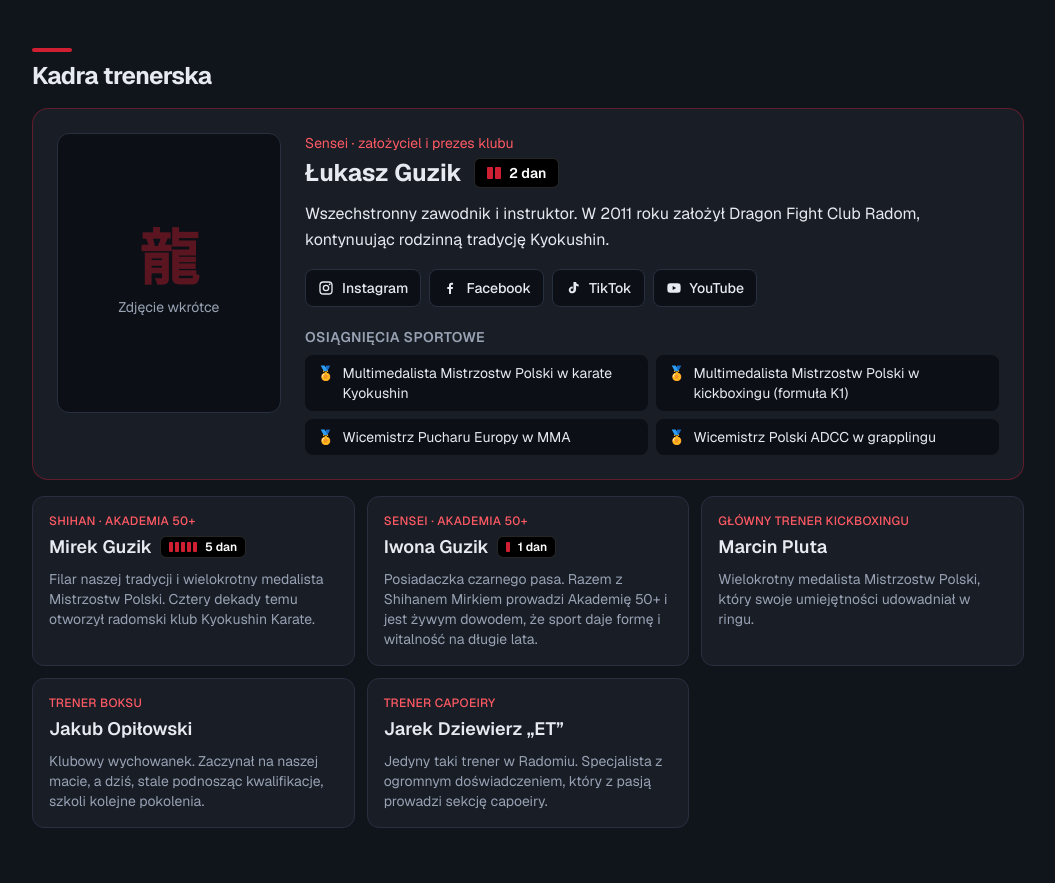
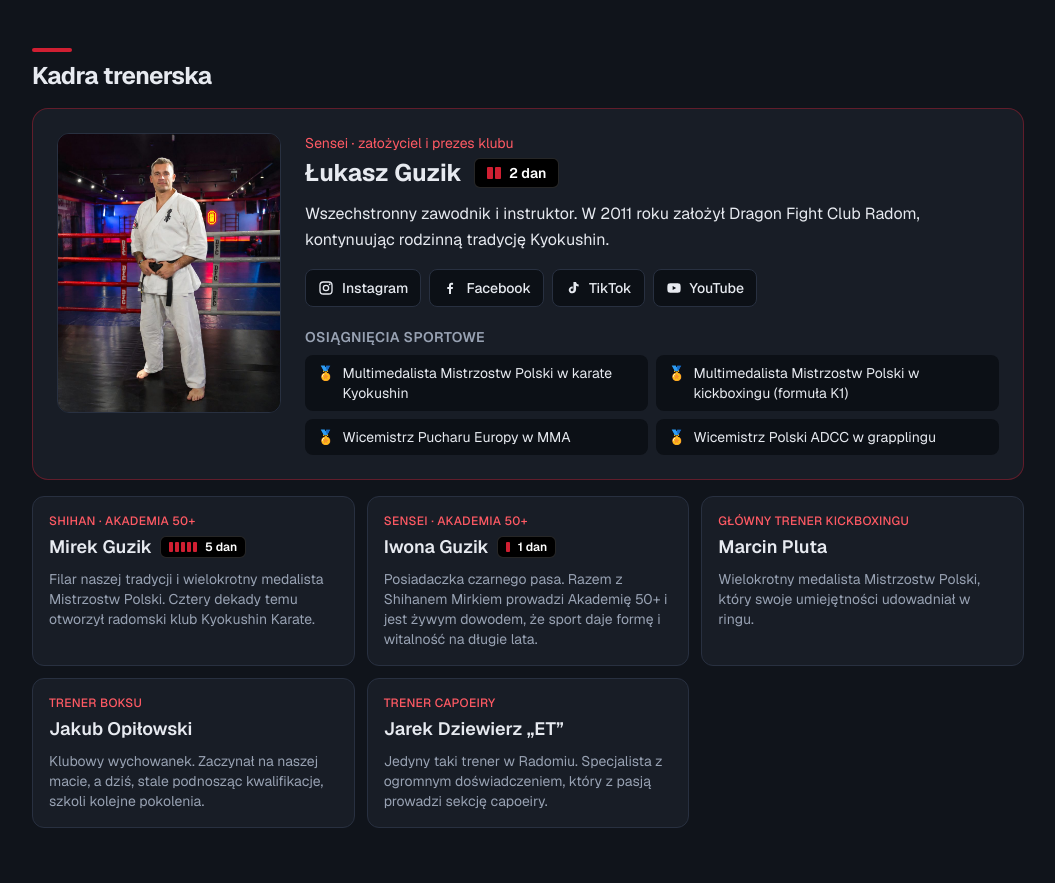
Before and after one commit to Guzik614/karate-app, a Next.js app: page /klub in a window 1280 px wide. Shown: the part 1780-2663 px from the top of the page, without its empty margins (112-1167 px from the left). Built offline with nearby package versions, Linux system fonts and the light colour scheme.

Commit message:
Klub: zdjęcie Sensei Łukasza Guzika na karcie trenera
Co-Authored-By: Claude Opus 5.5 (1M context) <noreply@anthropic.com>
Claude-Session: https://claude.ai/code/session_01Sej1UEWUuuPz2tXpVE7gfu

```diff
--- a/src/content/club.ts
+++ b/src/content/club.ts
@@ -49,6 +49,7 @@ export const team: TeamMember[] = [
     name: "Łukasz Guzik",
     rank: "2 dan",
     role: "Sensei · założyciel i prezes klubu",
+    photo: "/klub/lukasz-guzik.jpg",
     bio: "Wszechstronny zawodnik i instruktor. W 2011 roku założył Dragon Fight Club Radom, kontynuując rodzinną tradycję Kyokushin.",
     achievements: [
       "Multimedalista Mistrzostw Polski w karate Kyokushin",
```
Also changed, not shown: public/klub/lukasz-guzik.jpg (added).
